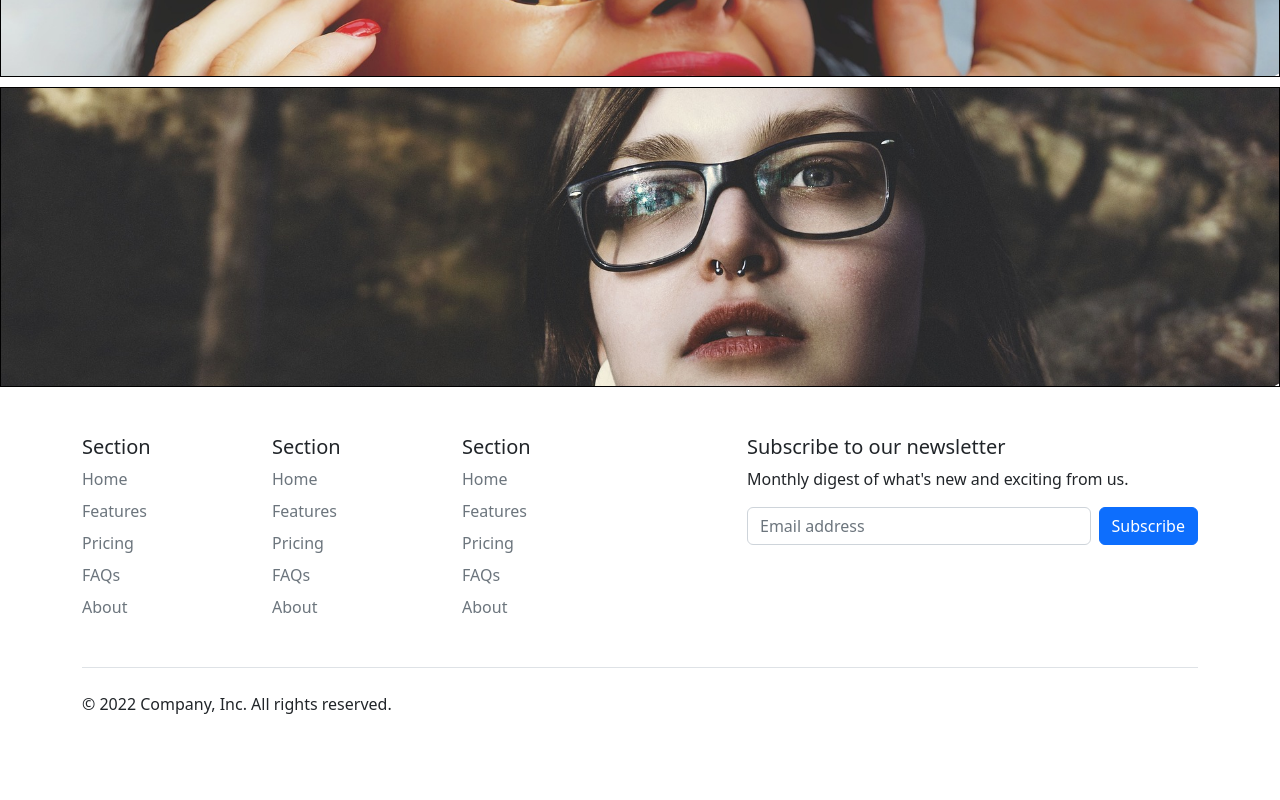
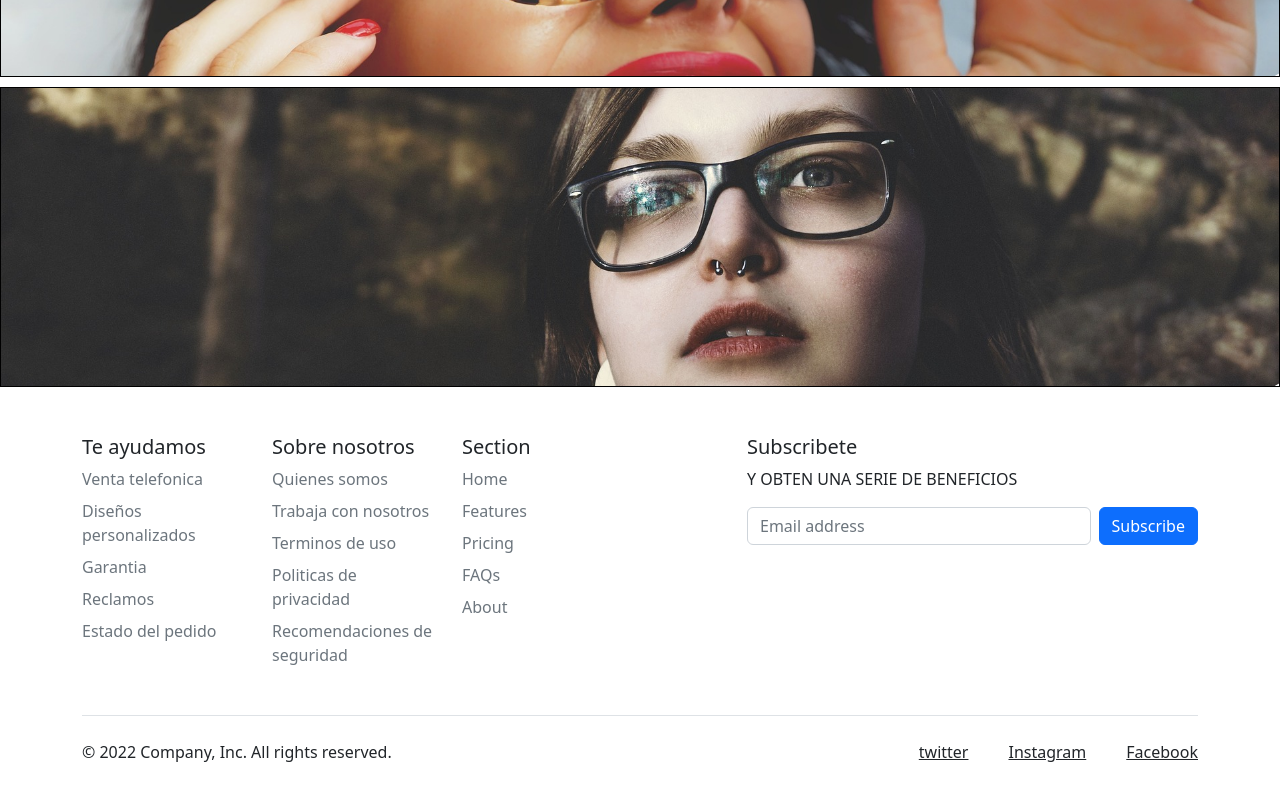
Before and after one commit to Claudio-Gana/udd-proyecto-1, a plain HTML site: page index.html in a window 1280 px wide. Shown: the part 4844-5644 px from the top of the page. Drawn offline with nearby package versions, Linux system fonts and the light colour scheme.

Commit message:
Update index.html
footer arreglos

```diff
--- a/index.html
+++ b/index.html
@@ -311,24 +311,24 @@
             <footer class="py-5">
                 <div class="row">
                     <div class="col-6 col-md-2 mb-3">
-                  <h5>Section</h5>
+                        <h5>Te ayudamos</h5>
                         <ul class="nav flex-column">
-                    <li class="nav-item mb-2"><a href="#" class="nav-link p-0 text-muted">Home</a></li>
-                    <li class="nav-item mb-2"><a href="#" class="nav-link p-0 text-muted">Features</a></li>
-                    <li class="nav-item mb-2"><a href="#" class="nav-link p-0 text-muted">Pricing</a></li>
-                    <li class="nav-item mb-2"><a href="#" class="nav-link p-0 text-muted">FAQs</a></li>
-                    <li class="nav-item mb-2"><a href="#" class="nav-link p-0 text-muted">About</a></li>
+                            <li class="nav-item mb-2"><a href="#" class="nav-link p-0 text-muted">Venta telefonica</a></li>
+                            <li class="nav-item mb-2"><a href="#" class="nav-link p-0 text-muted">Diseños personalizados</a></li>
+                            <li class="nav-item mb-2"><a href="#" class="nav-link p-0 text-muted">Garantia</a></li>
+                            <li class="nav-item mb-2"><a href="#" class="nav-link p-0 text-muted">Reclamos</a></li>
+                            <li class="nav-item mb-2"><a href="#" class="nav-link p-0 text-muted">Estado del pedido</a></li>
                         </ul>
                     </div>
 
                     <div class="col-6 col-md-2 mb-3">
-                  <h5>Section</h5>
+                  <h5>Sobre nosotros</h5>
                   <ul class="nav flex-column">
-                    <li class="nav-item mb-2"><a href="#" class="nav-link p-0 text-muted">Home</a></li>
-                    <li class="nav-item mb-2"><a href="#" class="nav-link p-0 text-muted">Features</a></li>
-                    <li class="nav-item mb-2"><a href="#" class="nav-link p-0 text-muted">Pricing</a></li>
-                    <li class="nav-item mb-2"><a href="#" class="nav-link p-0 text-muted">FAQs</a></li>
-                    <li class="nav-item mb-2"><a href="#" class="nav-link p-0 text-muted">About</a></li>
+                    <li class="nav-item mb-2"><a href="#" class="nav-link p-0 text-muted">Quienes somos</a></li>
+                    <li class="nav-item mb-2"><a href="#" class="nav-link p-0 text-muted">Trabaja con nosotros</a></li>
+                    <li class="nav-item mb-2"><a href="#" class="nav-link p-0 text-muted">Terminos de uso</a></li>
+                    <li class="nav-item mb-2"><a href="#" class="nav-link p-0 text-muted">Politicas de privacidad</a></li>
+                    <li class="nav-item mb-2"><a href="#" class="nav-link p-0 text-muted">Recomendaciones de seguridad</a></li>
                   </ul>
                 </div>
 
@@ -345,8 +345,8 @@
 
                 <div class="col-md-5 offset-md-1 mb-3">
                   <form>
-                    <h5>Subscribe to our newsletter</h5>
-                    <p>Monthly digest of what's new and exciting from us.</p>
+                    <h5>Subscribete</h5>
+                    <p>Y OBTEN UNA SERIE DE BENEFICIOS</p>
                     <div class="d-flex flex-column flex-sm-row w-100 gap-2">
                       <label for="newsletter1" class="visually-hidden">Email address</label>
                       <input id="newsletter1" type="text" class="form-control" placeholder="Email address">
@@ -359,9 +359,9 @@
               <div class="d-flex flex-column flex-sm-row justify-content-between py-4 my-4 border-top">
                 <p>&copy; 2022 Company, Inc. All rights reserved.</p>
                 <ul class="list-unstyled d-flex">
-                  <li class="ms-3"><a class="link-dark" href="#"><svg class="bi" width="24" height="24"><use xlink:href="#twitter"/></svg></a></li>
-                  <li class="ms-3"><a class="link-dark" href="#"><svg class="bi" width="24" height="24"><use xlink:href="#instagram"/></svg></a></li>
-                  <li class="ms-3"><a class="link-dark" href="#"><svg class="bi" width="24" height="24"><use xlink:href="#facebook"/></svg></a></li>
+                  <li class="ms-3"><a class="link-dark" href="#"><svg class="bi" width="24" height="24"><use xlink:href="#twitter"/></svg>twitter</a></li>
+                  <li class="ms-3"><a class="link-dark" href="#"><svg class="bi" width="24" height="24"><use xlink:href="#instagram"/></svg>Instagram</a></li>
+                  <li class="ms-3"><a class="link-dark" href="#"><svg class="bi" width="24" height="24"><use xlink:href="#facebook"/></svg>Facebook</a></li>
                 </ul>
               </div>
             </footer>
```
Lines whose indentation alone changed are shown as unchanged.
